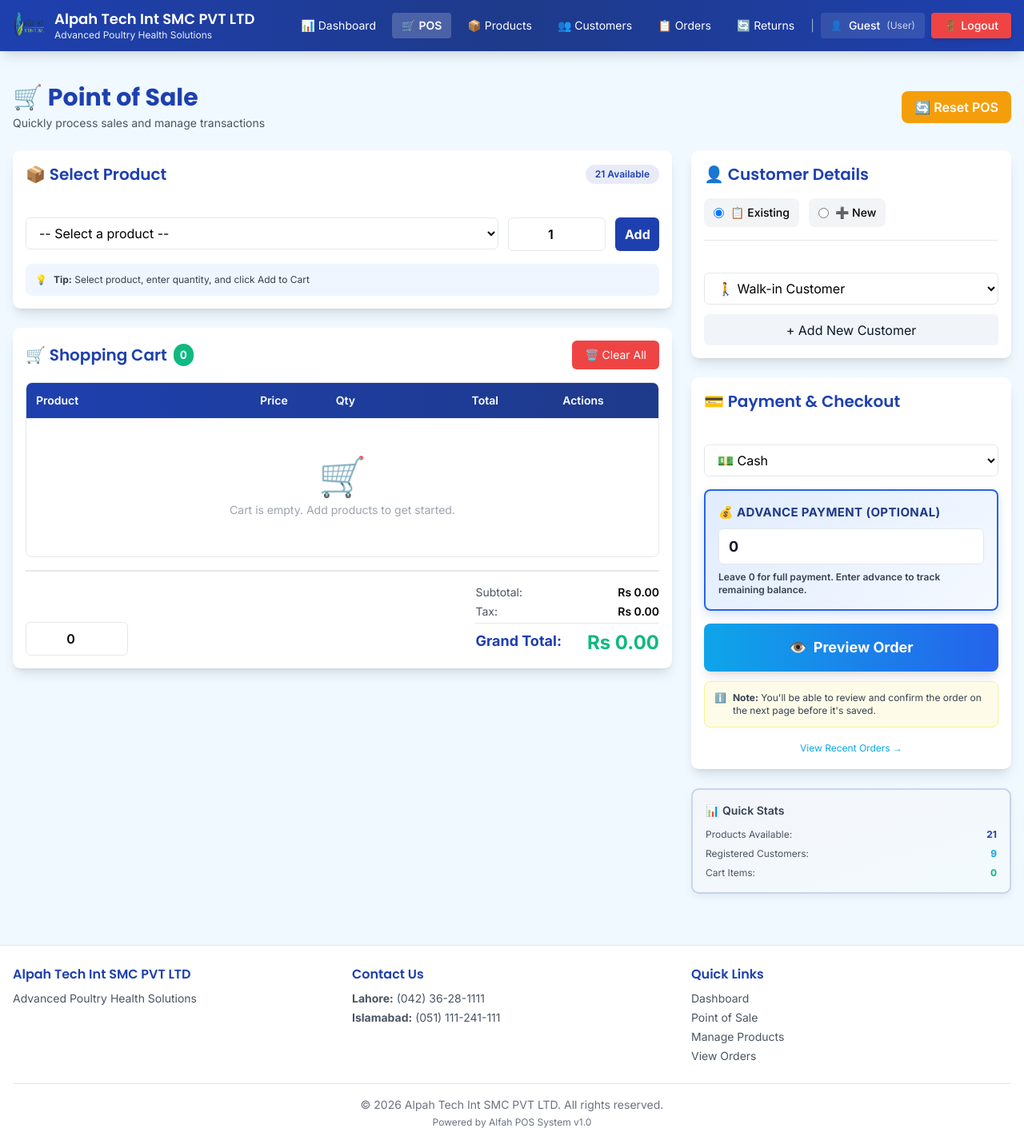
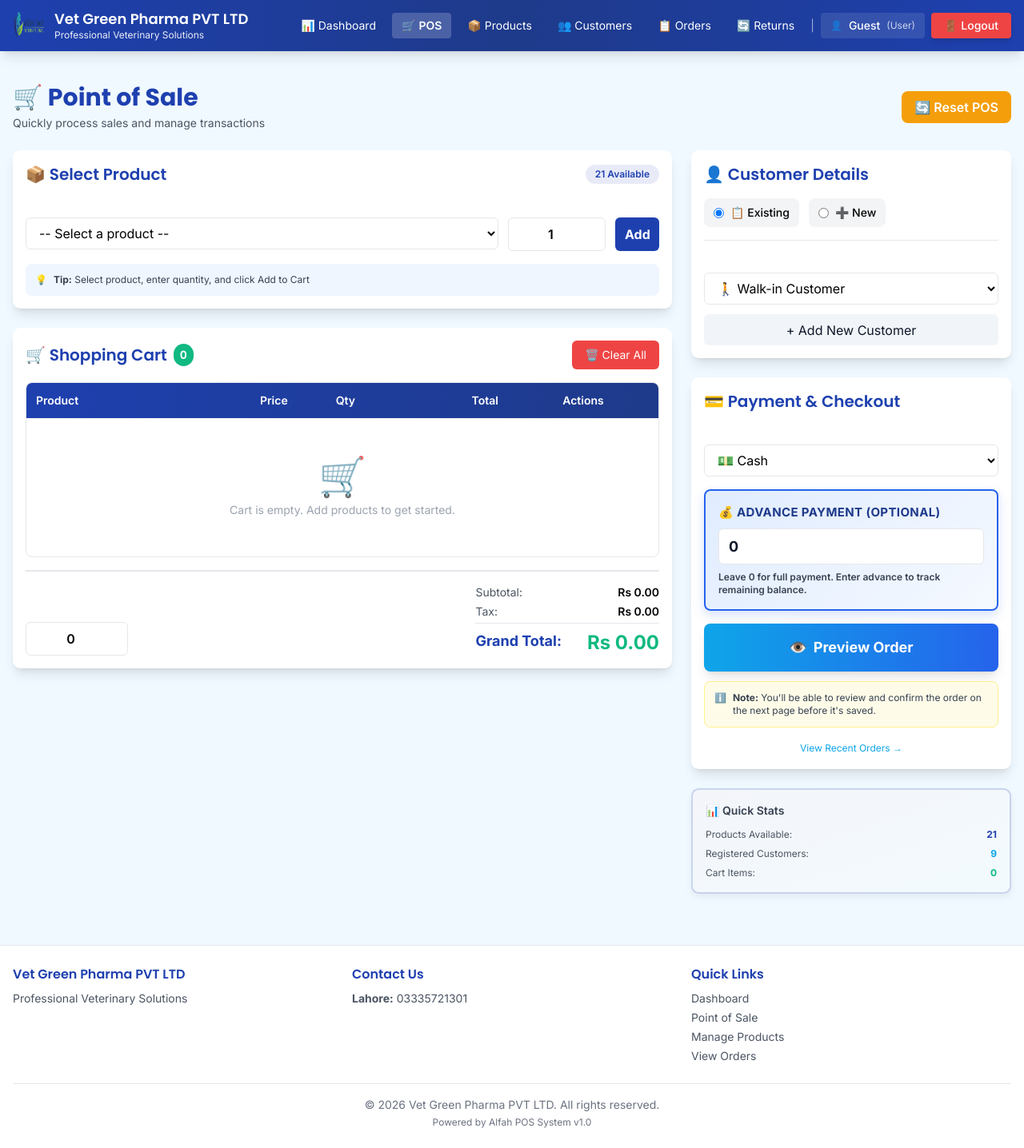
Before and after one commit to aliabbasbeing/pos, a PHP site: page /pos.php in a window 1280 px wide. Shown: the whole page at 80% size. Run offline with PHP 8.4, Linux system fonts and the light colour scheme; a user stored in the database is signed in; data comes from the database, SQL or seed files in the repository; data that the repository does not hold is empty; some libraries are stand-ins or nearby versions.

Commit message:
Update company branding to Vet Green Pharma PVT LTD
Co-authored-by: aliabbasbeing <225845357+aliabbasbeing@users.noreply.github.com>

```diff
--- a/config.php
+++ b/config.php
@@ -2,30 +2,28 @@
 // Core configuration and session bootstrap
 
 // COMPANY DETAILS
-define('COMPANY_NAME', 'Alpah Tech Int SMC PVT LTD');
-define('COMPANY_TAGLINE', 'Advanced Poultry Health Solutions');
+define('COMPANY_NAME', 'Vet Green Pharma PVT LTD');
+define('COMPANY_TAGLINE', 'Professional Veterinary Solutions');
 define('COMPANY_CONTACTS', json_encode([
-    'Lahore' => ['phone' => '(042) 36-28-1111', 'whatsapp' => '0337-961-6356'],
-    'Islamabad' => ['phone' => '(051) 111-241-111', 'whatsapp' => '0335-166-1111'],
+    'Lahore' => ['phone' => '03335721301', 'whatsapp' => '03335721301'],
 ]));
 define('COMPANY_ADDRESSES', json_encode([
-    '17-A Allama Iqbal Road, Cantt. Lahore',
-    'House No. 43, Street No. 37 I-8/2 Markaz Islamabad',
+    '237/2 Main Labrti, Gullberg III, Lahore',
 ]));
 
 // SITE CONSTANTS
-define('SITE_NAME', 'Alfah POS');
+define('SITE_NAME', 'Vet Green Pharma POS');
 define('BASE_URL', ''); // If hosted in subfolder, e.g., '/alfah-pos'
 
 // DATABASE - EDIT THESE FOR YOUR ENV
 define('DB_HOST', 'localhost');
-define('DB_NAME', 'alfah_pos');
+define('DB_NAME', 'vetgreen_pos');
 define('DB_USER', 'root');
 define('DB_PASS', '');
 define('DB_CHARSET', 'utf8mb4');
 
 // SECURITY
-define('SESSION_NAME', 'alfahpos_sess');
+define('SESSION_NAME', 'vetgreenpos_sess');
 define('SESSION_TIMEOUT', 1800); // 30 minutes
 
 // ERROR DISPLAY (disable in production)
--- a/includes/header.php
+++ b/includes/header.php
@@ -213,10 +213,7 @@ tailwind.config = {
       <div class="flex items-center gap-3">
         <img src="assets/images/logo.png" class="h-10 w-10 rounded" alt="<?= e(COMPANY_NAME) ?> Logo">
         <div class="hidden sm:block">
-<?php
-  $company_name = str_replace('International', 'Int', e(COMPANY_NAME));
-?>
-<div class="font-heading font-semibold text-lg leading-tight"><?= $company_name ?></div>
+<div class="font-heading font-semibold text-lg leading-tight"><?= e(COMPANY_NAME) ?></div>
           <div class="text-xs opacity-90 leading-tight"><?= e(COMPANY_TAGLINE) ?></div>
         </div>
       </div>
```
Also changed, not shown: invoice.php (+5 -10 lines).
